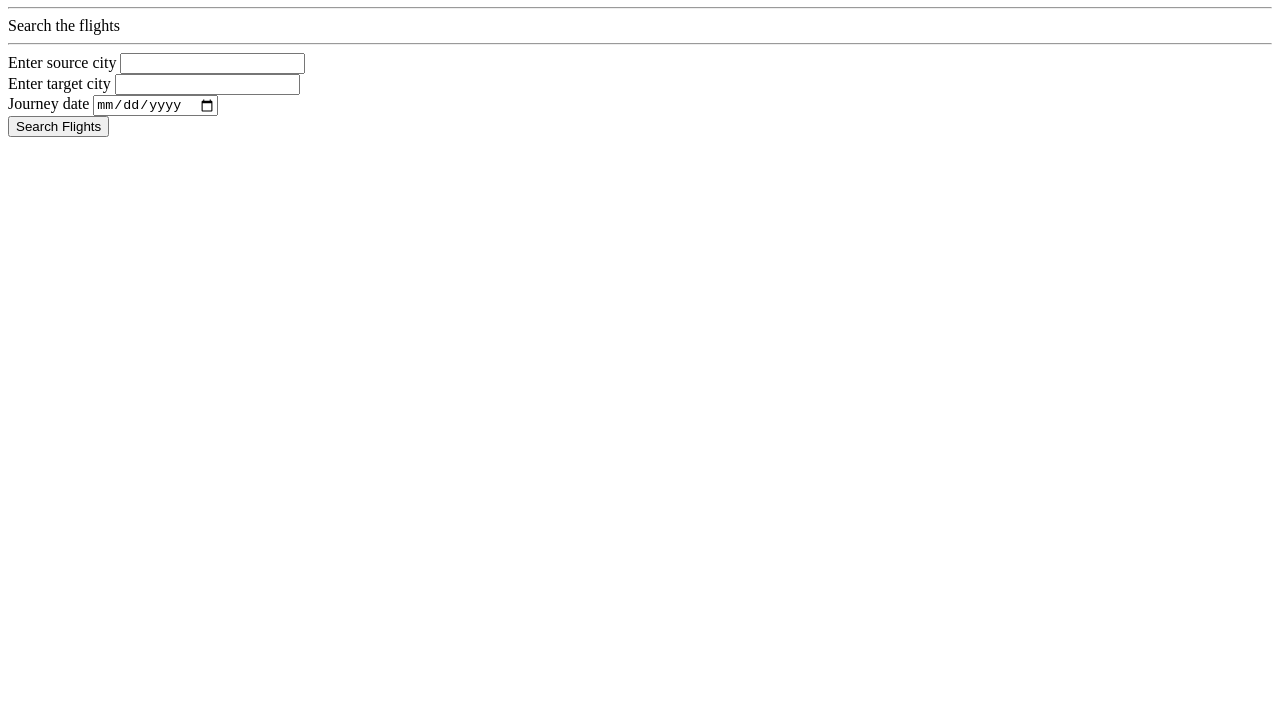
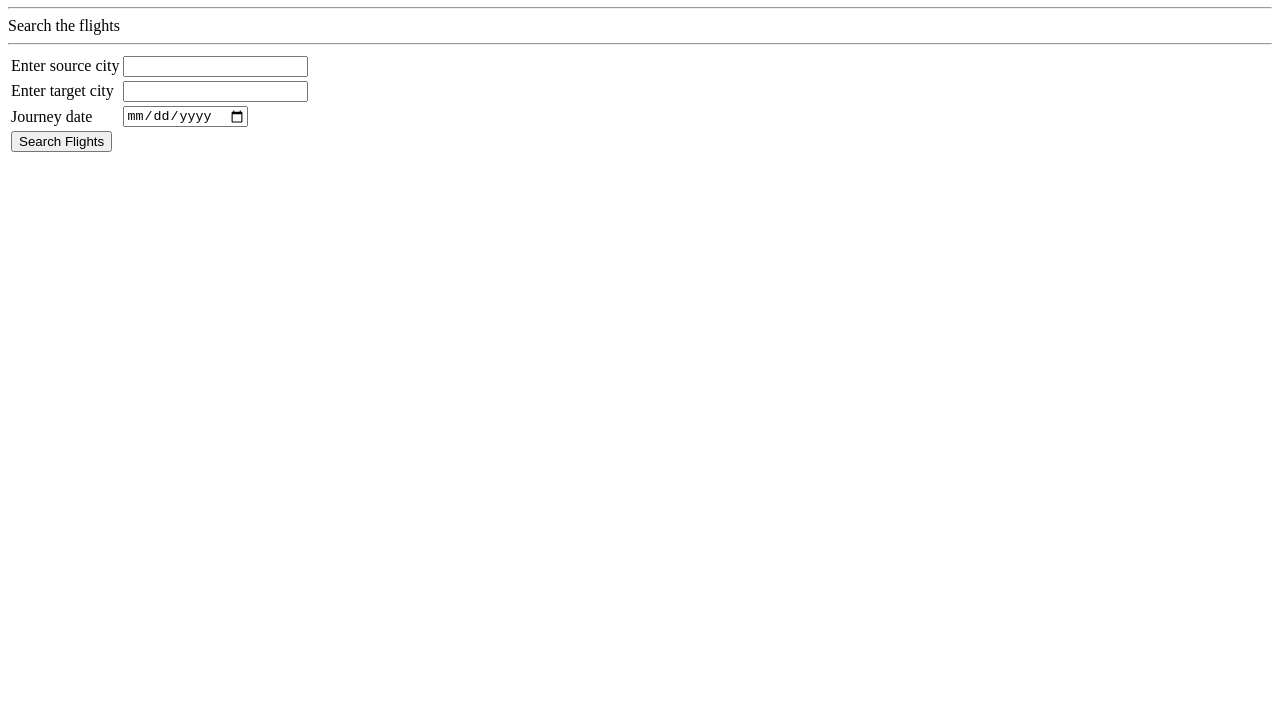
Before and after one commit to vishhaldawane/RestExp, a plain HTML site: page index.html in a window 1280 px wide. Shown: the part 73-800 px from the top of the page. Drawn offline with Linux system fonts and the light colour scheme.

Commit message:
Add files via upload

```diff
--- a/index.html
+++ b/index.html
@@ -5,20 +5,52 @@
 <title>Insert title here</title>
 </head>
 <body>
+
+	<script>
+		function alertMe() {
+			alert("Hello to java script1");
+
+			var theSource = document.getElementById("source").value;
+			var theTarget = document.getElementById("target").value;
+			alert(theSource);
+			alert(theTarget);
+
+			if(theSource == theTarget) {
+				alert("Source and target cannot be the same");
+			}
+			else {
+				alert("Searching the flights....");
+
+			}
+
+		}
+
+
+	</script>
+
 <h1> Welcome to Airline Reservation </h1>
-
-<hr>
-
-Search the flights <br>
-
-<hr>
+<hr>Search the flights <br><hr>
 
 <form action="foundflights.html">
-	Enter source city <input type=text name=source> <br>
-	Enter target city <input type=text name=target> <br>
-	Journey date  <input type=date name=doj> <br>
+	<table>
+	<tr>
+		<td>Enter source city </td> <td> <input type=text id="source" name=source required> </td id="sourcemsg"> <td> </td>
+	</tr>
 
-	<input type=submit name=submit value="Search Flights"> <br>
+	<tr>
+		<td>Enter target city </td> <td><input type=text id="target" name=target required> </td id="targetmsg"> <td> </td>
+	</tr>
+
+	<tr>
+		<td>Journey date  </td> <td><input type=date name=doj> </td> <td> </td>
+	</tr>
+
+	<tr>
+	<td><input type=submit name=submit onclick="alertMe()" value="Search Flights"> <br>
+	</tr>
+
+	</table>
+
 </form>
 
 
```
